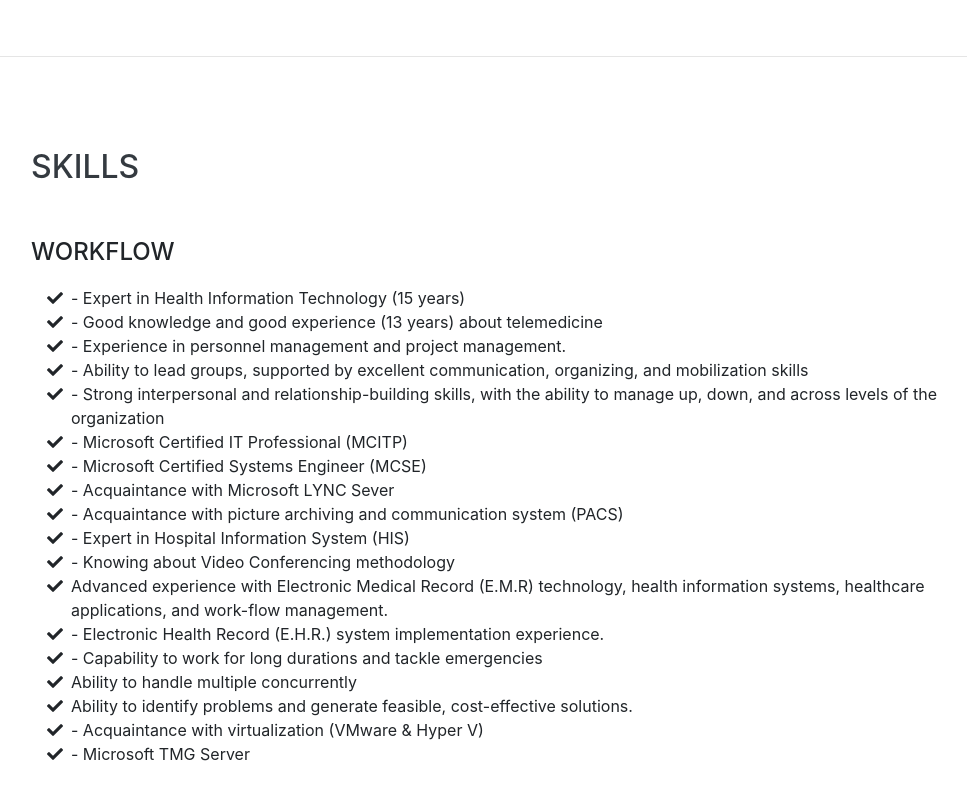
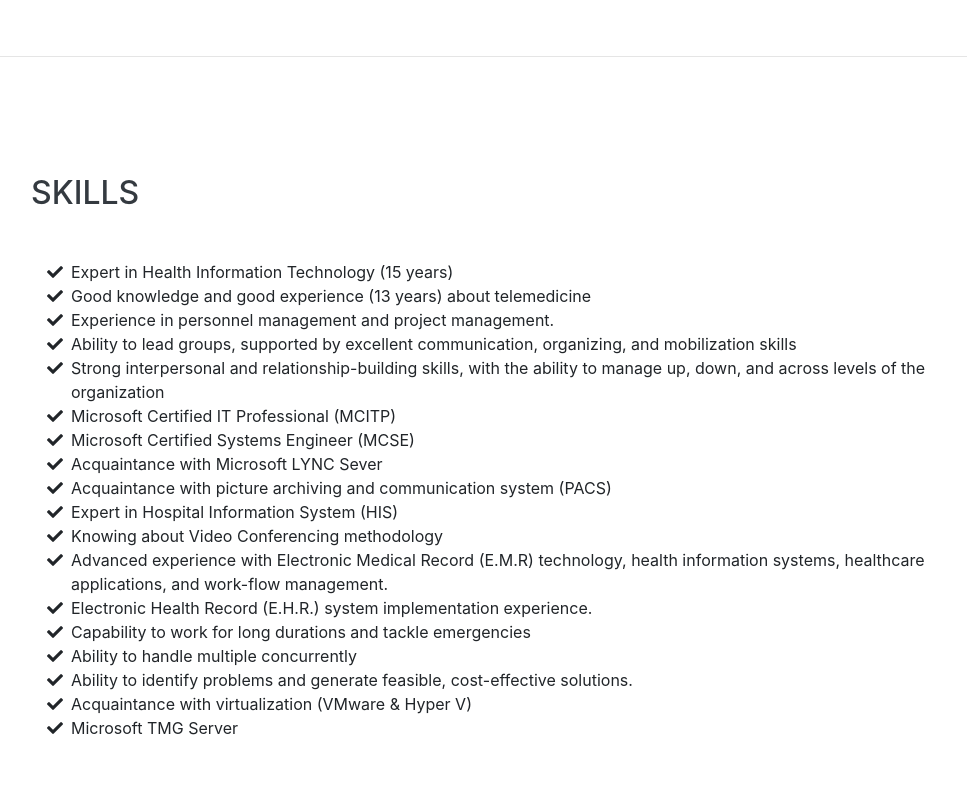
Before and after one commit to imanehjabari/imanehjabari.github.io, a website with bundled scripts: page index.html in a window 1280 px wide. Shown: the part 4124-4924 px from the top of the page, without its empty margins (289-1256 px from the left). Built offline with nearby package versions, Linux system fonts and the light colour scheme; a web font is replaced by a local one.

Commit message:
Update index.html

```diff
--- a/index.html
+++ b/index.html
@@ -300,50 +300,50 @@
         </ul>
 
         -->
-        <div class="subheading mb-3">Workflow</div>
+       <!-- <div class="subheading mb-3">Workflow</div>-->
         <ul class="fa-ul mb-0">
           <li>
             <i class="fa-li fa fa-check"></i>
-            -	Expert in Health Information Technology (15 years)</li>
+            	Expert in Health Information Technology (15 years)</li>
           <li>
             <i class="fa-li fa fa-check"></i>
-            -	Good knowledge and good experience (13 years) about telemedicine</li>
+            	Good knowledge and good experience (13 years) about telemedicine</li>
           <li>
             <i class="fa-li fa fa-check"></i>
-            -	Experience in personnel management and project management.</li>
+            	Experience in personnel management and project management.</li>
           <li>
             <i class="fa-li fa fa-check"></i>
-            -	Ability to lead groups, supported by excellent communication, organizing, and mobilization skills</li>
+            	Ability to lead groups, supported by excellent communication, organizing, and mobilization skills</li>
           <li>
             <i class="fa-li fa fa-check"></i>
-            -	Strong interpersonal and relationship-building skills, with the ability to manage up, down, and across levels of the organization</li>
+            	Strong interpersonal and relationship-building skills, with the ability to manage up, down, and across levels of the organization</li>
           <li>
             <i class="fa-li fa fa-check"></i>
-            -	Microsoft Certified IT Professional (MCITP)</li>
+            	Microsoft Certified IT Professional (MCITP)</li>
           <li>
             <i class="fa-li fa fa-check"></i>
-            -	Microsoft Certified Systems Engineer (MCSE)</li>
+            	Microsoft Certified Systems Engineer (MCSE)</li>
           <li>
             <i class="fa-li fa fa-check"></i>
-            -	Acquaintance with Microsoft LYNC Sever</li>
+            	Acquaintance with Microsoft LYNC Sever</li>
           <li>
             <i class="fa-li fa fa-check"></i>
-            -	Acquaintance with picture archiving and communication system (PACS)</li>
+            	Acquaintance with picture archiving and communication system (PACS)</li>
           <li>
             <i class="fa-li fa fa-check"></i>
-            -	Expert in Hospital Information System (HIS)</li>
+            	Expert in Hospital Information System (HIS)</li>
           <li>
             <i class="fa-li fa fa-check"></i>
-            -	Knowing about Video Conferencing methodology</li>
+            	Knowing about Video Conferencing methodology</li>
           <li>
             <i class="fa-li fa fa-check"></i>
             Advanced experience with Electronic Medical Record (E.M.R) technology, health information systems, healthcare applications, and work-flow management.</li>
           <li>
             <i class="fa-li fa fa-check"></i>
-            -	Electronic Health Record (E.H.R.) system implementation experience.</li>
+            	Electronic Health Record (E.H.R.) system implementation experience.</li>
           <li>
             <i class="fa-li fa fa-check"></i>
-            -	Capability to work for long durations and tackle emergencies</li>
+            	Capability to work for long durations and tackle emergencies</li>
           <li>
             <i class="fa-li fa fa-check"></i>
             Ability to handle multiple concurrently</li>
@@ -352,13 +352,13 @@
             Ability to identify problems and generate feasible, cost-effective solutions.</li>
           <li>
             <i class="fa-li fa fa-check"></i>
-            -	Acquaintance with virtualization (VMware & Hyper V)</li>
+            	Acquaintance with virtualization (VMware & Hyper V)</li>
           <li>
             <i class="fa-li fa fa-check"></i>
-            -	Microsoft TMG Server</li>
+            	Microsoft TMG Server</li>
 
         </ul>
-      </div>
+     <!-- </div>-->
     </section>
 
     <hr class="m-0">
```
